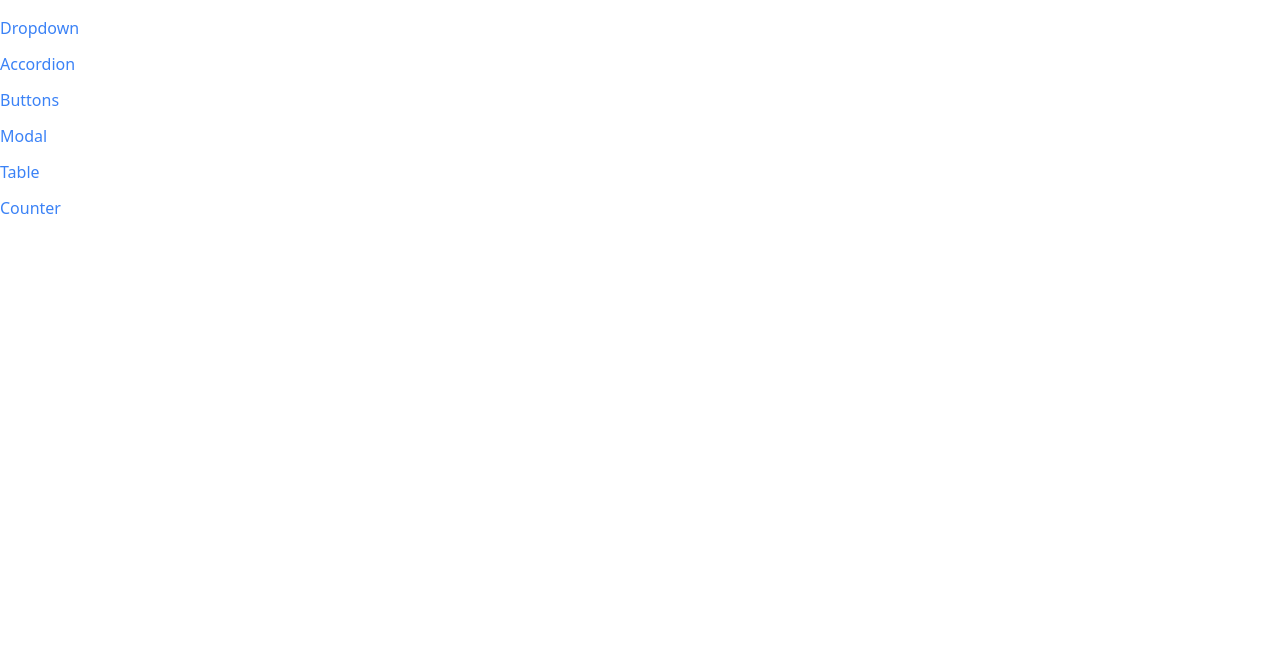
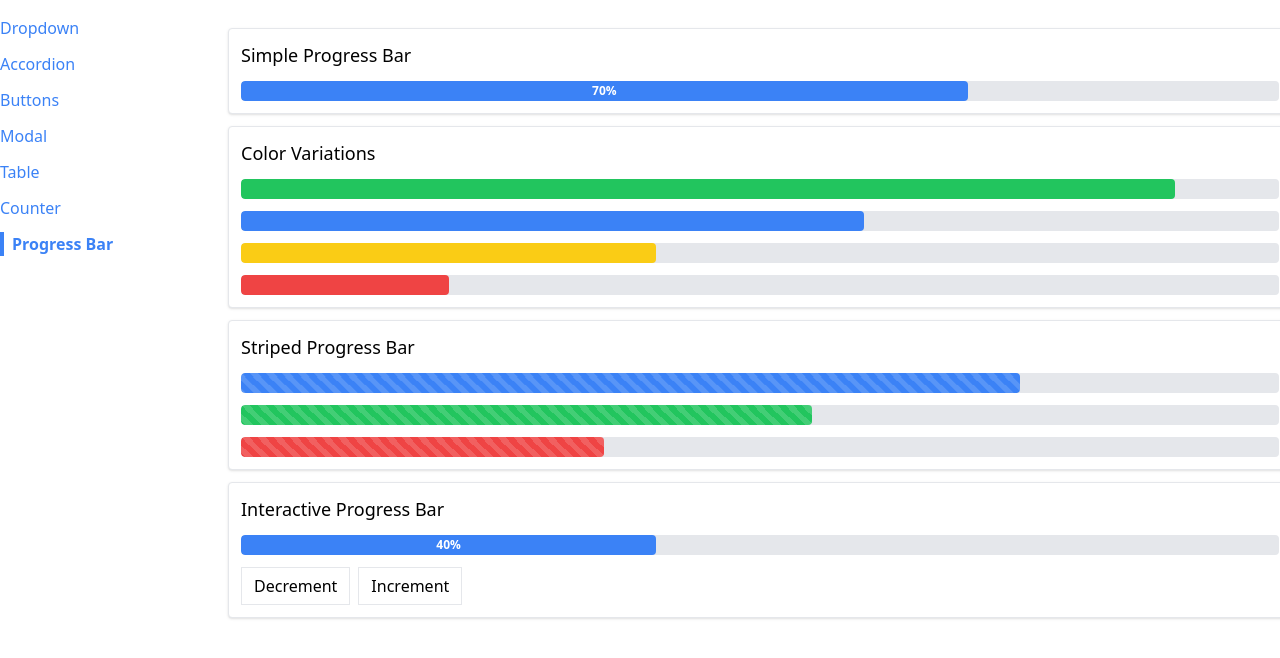
Before and after one commit to rejuancse/react-components, a React (Create React App) app: page /progress-bar in a window 1280 px wide. Shown: the top 658 px of the page. Built offline with nearby package versions, Linux system fonts and the light colour scheme.

Commit message:
Progress bar component added with 4 variations

```diff
--- a/src/App.js
+++ b/src/App.js
@@ -6,11 +6,13 @@ import ButtonPage from './pages/ButtonPage';
 import ModalPage from './pages/ModalPage';
 import TablePage from './pages/TablePage';
 import CounterPage from './pages/CounterPage';
+import ProgressBarPage from './pages/ProgressBarPage';
 
 function App() {
     return (
         <div className="container mx-auto grid grid-cols-6 gap-4 mt-4">
             <Sidebar />
+
             <div className="col-span-5">
                 <Route path="/accordion">
                     <AccordionPage />
@@ -30,6 +32,9 @@ function App() {
                 <Route path="/counter">
                     <CounterPage initialCount={10} />
                 </Route>
+                <Route path="/progress-bar">
+                    <ProgressBarPage />
+                </Route>
             </div>
         </div>
     );
--- /dev/null
+++ b/src/components/ProgressBar.js
@@ -0,0 +1,66 @@
+import classNames from 'classnames';
+
+const COLOR_CLASSES = {
+    blue: 'bg-blue-500',
+    green: 'bg-green-500',
+    red: 'bg-red-500',
+    yellow: 'bg-yellow-400',
+    indigo: 'bg-indigo-500',
+    gray: 'bg-gray-400',
+};
+
+function ProgressBar({
+    percent = 0,
+    color = 'blue',
+    striped,
+    animated,
+    indeterminate,
+    showLabel,
+    height = 20,
+    ...rest
+}) {
+    const safePercent = Math.min(100, Math.max(0, percent));
+
+    const barClasses = classNames('h-full rounded', COLOR_CLASSES[color], {
+        'progress-striped': striped,
+        'progress-striped-animated': striped && animated,
+    });
+
+    if (indeterminate) {
+        return (
+            <div
+                {...rest}
+                className="relative w-full overflow-hidden rounded bg-gray-200"
+                style={{ height }} >
+                <div className={classNames(barClasses, 'progress-indeterminate')} />
+            </div>
+        );
+    }
+
+    return (
+        <div
+            {...rest}
+            className="w-full overflow-hidden rounded bg-gray-200"
+            style={{ height }} >
+            <div
+                className={classNames(barClasses, 'transition-all duration-500')}
+                style={{ width: `${safePercent}%` }} >
+                {showLabel && (
+                    <span className="flex h-full items-center justify-center text-xs font-bold text-white">
+                        {safePercent}%
+                    </span>
+                )}
+            </div>
+        </div>
+    );
+}
+
+ProgressBar.propTypes = {
+    checkPercentValue: ({ percent }) => {
+        if (percent < 0 || percent > 100) {
+            return new Error('percent must be between 0 and 100');
+        }
+    },
+};
+
+export default ProgressBar;
--- a/src/components/Sidebar.js
+++ b/src/components/Sidebar.js
@@ -8,6 +8,7 @@ function Sidebar() {
         { label: 'Modal', path: '/modal' },
         { label: 'Table', path: '/table' },
         { label: 'Counter', path: '/counter' },
+        { label: 'Progress Bar', path: '/progress-bar' },
     ];
 
     const renderedLinks = links.map((link) => {
--- a/src/index.css
+++ b/src/index.css
@@ -3,5 +3,46 @@
 @tailwind utilities;
 
 button > svg {
-  margin-right: 5px;
+    margin-right: 5px;
 }
+
+.progress-striped {
+    background-image: linear-gradient(
+        45deg,
+        rgba(255, 255, 255, 0.15) 25%,
+        transparent 25%,
+        transparent 50%,
+        rgba(255, 255, 255, 0.15) 50%,
+        rgba(255, 255, 255, 0.15) 75%,
+        transparent 75%,
+        transparent
+    );
+    background-size: 1rem 1rem;
+}
+
+.progress-striped-animated {
+    animation: progress-stripes 1s linear infinite;
+}
+
+.progress-indeterminate {
+    width: 40%;
+    animation: progress-indeterminate 1.5s ease-in-out infinite;
+}
+
+@keyframes progress-stripes {
+    from {
+        background-position: 1rem 0;
+    }
+    to {
+        background-position: 0 0;
+    }
+}
+
+@keyframes progress-indeterminate {
+    from {
+        margin-left: -40%;
+    }
+    to {
+        margin-left: 100%;
+    }
+}
--- /dev/null
+++ b/src/pages/ProgressBarPage.js
@@ -0,0 +1,57 @@
+import { useState } from 'react';
+import Panel from '../components/Panel';
+import Button from '../components/Button';
+import ProgressBar from '../components/ProgressBar';
+
+function ProgressBarPage() {
+    const [percent, setPercent] = useState(40);
+
+    const increment = () => setPercent((current) => Math.min(100, current + 10));
+    const decrement = () => setPercent((current) => Math.max(0, current - 10));
+
+    return (
+        <div>
+            <Panel className="m-3">
+                <h1 className="text-lg mb-3">Simple Progress Bar</h1>
+                <ProgressBar percent={70} showLabel />
+            </Panel>
+
+            <Panel className="m-3">
+                <h1 className="text-lg mb-3">Color Variations</h1>
+                <div className="flex flex-col gap-3">
+                    <ProgressBar percent={90} color="green" />
+                    <ProgressBar percent={60} color="blue" />
+                    <ProgressBar percent={40} color="yellow" />
+                    <ProgressBar percent={20} color="red" />
+                </div>
+            </Panel>
+
+            <Panel className="m-3">
+                <h1 className="text-lg mb-3">Striped Progress Bar</h1>
+                <div className="flex flex-col gap-3">
+                    <ProgressBar percent={75} striped animated />
+                    <ProgressBar percent={55} striped color="green" />
+                    <ProgressBar percent={35} striped color="red" />
+                </div>
+            </Panel>
+
+            <Panel className="m-3">
+                <h1 className="text-lg mb-3">Interactive Progress Bar</h1>
+                <ProgressBar percent={percent} showLabel />
+                <div className="flex flex-row mt-3">
+                    <Button onClick={decrement} className="mr-2">
+                        Decrement
+                    </Button>
+                    <Button onClick={increment}>Increment</Button>
+                </div>
+            </Panel>
+
+            {/* <Panel className="m-3">
+                <h1 className="text-lg mb-3">Indeterminate Progress Bar</h1>
+                <ProgressBar indeterminate />
+            </Panel> */}
+        </div>
+    );
+}
+
+export default ProgressBarPage;
```
Also changed, not shown: 1 other file (tests, documents, lock files or other folders). Lines whose indentation alone changed are shown as unchanged.
